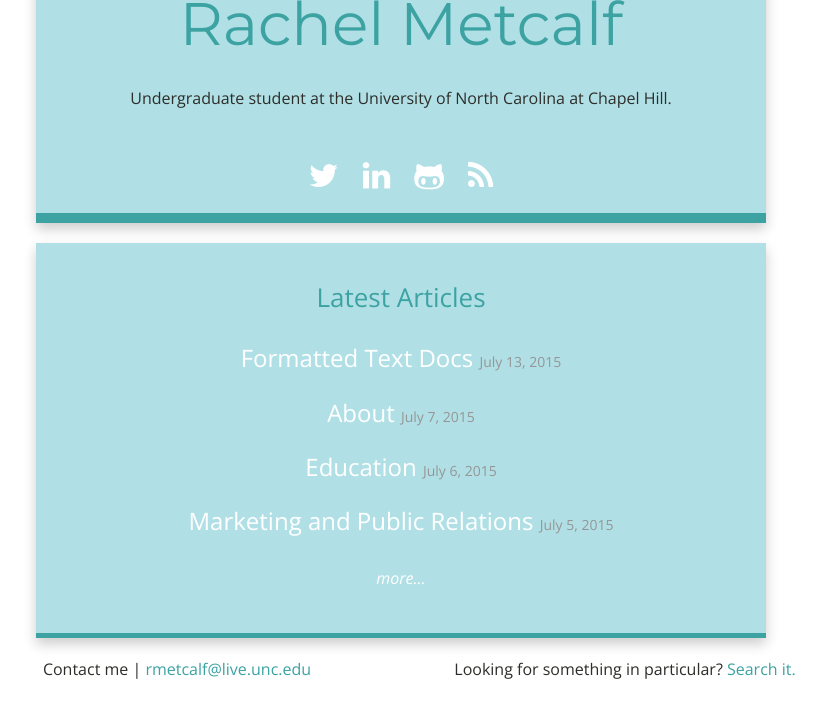
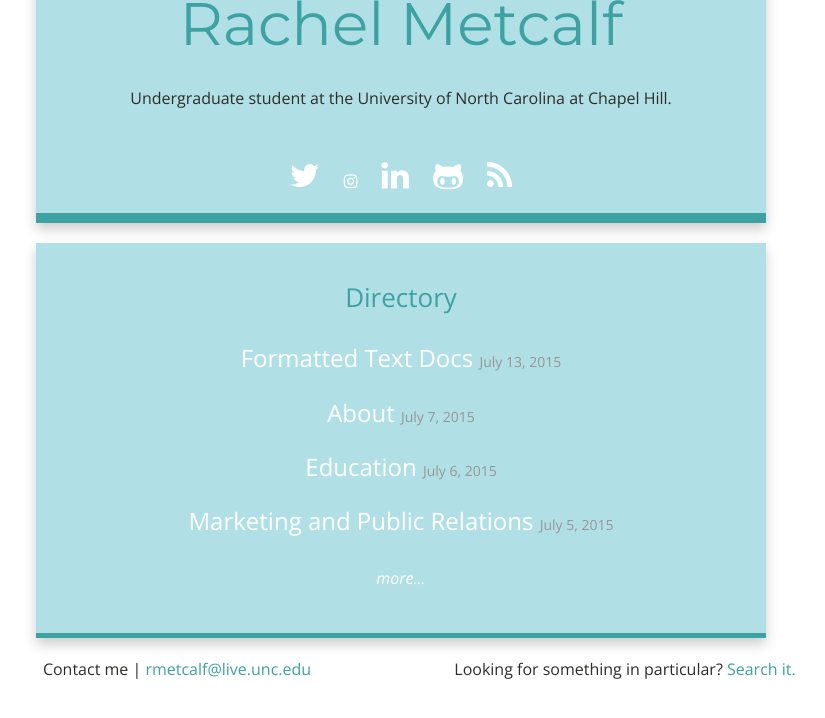
Before and after one commit to rcmetcalf/rcmetcalf.github.io, a Jekyll site: the page built from index.html, in a window 1280 px wide, cut to the strip 174-892 px from the top of the page. Shown: the whole strip, without its empty margins (239-1064 px from the left). Built offline with Jekyll 4.4.1, drawn with Linux system fonts in a browser that asks for light colours; nearby versions of some CDN libraries; Markdown is read by kramdown in place of the engine named in the settings.

Commit message:
added insta

```diff
--- a/index.html
+++ b/index.html
@@ -20,7 +20,8 @@
 
             <div class="links">
                 {% if site.twitter_username %}<a href="http://www.twitter.com/{{ site.twitter_username }}" target="_new"><i class="fa fa-twitter fa-2x"></i></a>{% endif %}
-                {% if site.linkedin_link %}<a href="{{ site.linkedin_link }}" target="_new"><i class="fa fa-linkedin fa-2x"></i></a>{% endif %}
+                {% if site.instagram_username %}<a href="https://instagram.com/{{ site.instagram_username }}" target="_new"><i class="fa fa-instagram"></i></a>{% endif %}
+				{% if site.linkedin_link %}<a href="{{ site.linkedin_link }}" target="_new"><i class="fa fa-linkedin fa-2x"></i></a>{% endif %}
                 {% if site.google_plus_link %}<a href="{{ site.google_plus_link }}" target="_new"><i class="fa fa-google-plus fa-2x"></i></a>{% endif %}
                 {% if site.github_username %}<a href="https://github.com/{{ site.github_username }}" target="_new"><i class="fa fa-github-alt fa-2x"></i></a>{% endif %}
                 {% if site.stackoverflow_link %}<a href="{{ site.stackoverflow_link }}" target="_new"><i class="fa fa-stack-overflow fa-2x"></i></a>{% endif %}
@@ -31,7 +32,7 @@
 
             <div class="articles">
 
-              <h2>Latest Articles</h2>
+              <h2>Directory</h2>
 
               <ul>
                   {% for post in site.posts | limit: site.post_limit %}
```
